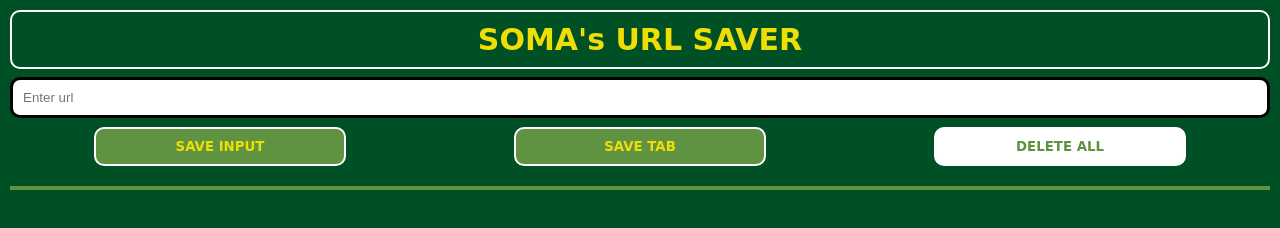
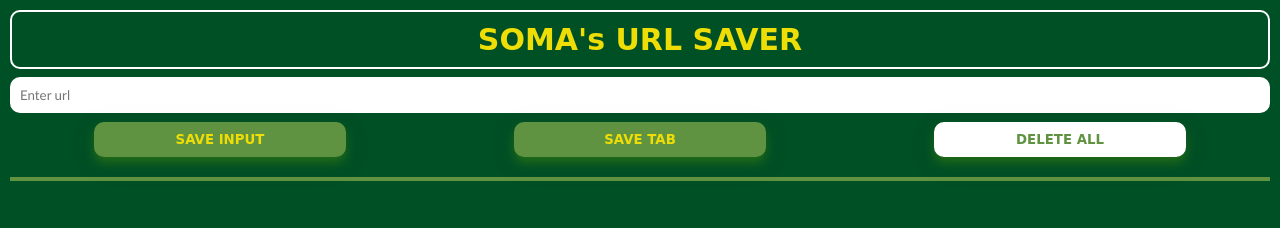
Before and after one commit to B-lovedth/URL-Saver, a browser extension: page index.html in a window 1280 px wide. Drawn offline with Linux system fonts and the light colour scheme.

Commit message:
few modifications

```diff
--- a/index.css
+++ b/index.css
@@ -17,12 +17,13 @@ header{
 }
 
 input{
-    border-color: #01040000 ;
     padding: 10px;
-    border: 3px solid ;
+    border: none;
     width: 100%;
     box-sizing: border-box;
     border-radius: 10px;
+    font-family: 'Trebuchet MS', 'Lucida Sans Unicode', 'Lucida Grande', 'Lucida Sans', Arial, sans-serif;
+
 }
 
 button{
@@ -35,6 +36,16 @@ button{
     margin-top: 5px;
     width: 20%;
     border-radius: 10px;
+    border: 0px dotted;
+    box-shadow: 0 6px 10px rgba(92, 157, 0, 0.35);
+    -webkit-filter: drop-shadow(0 5px 15px #0a0a0a0a);
+    filter: drop-shadow(0 5px 15px #1e1e1e0a);
+
+}
+button:hover{
+    color: #5f9341;
+    background-color: #eede06;
+    transition: all 900ms ease;
 }
 
 .button{
@@ -64,3 +75,8 @@ a{
     color: #5f9341;
     background-color: white;
 }
+#delete-all:hover{
+    color: white;
+    background-color: #ff0000;
+    transition: all 900ms ease;
+}
```
